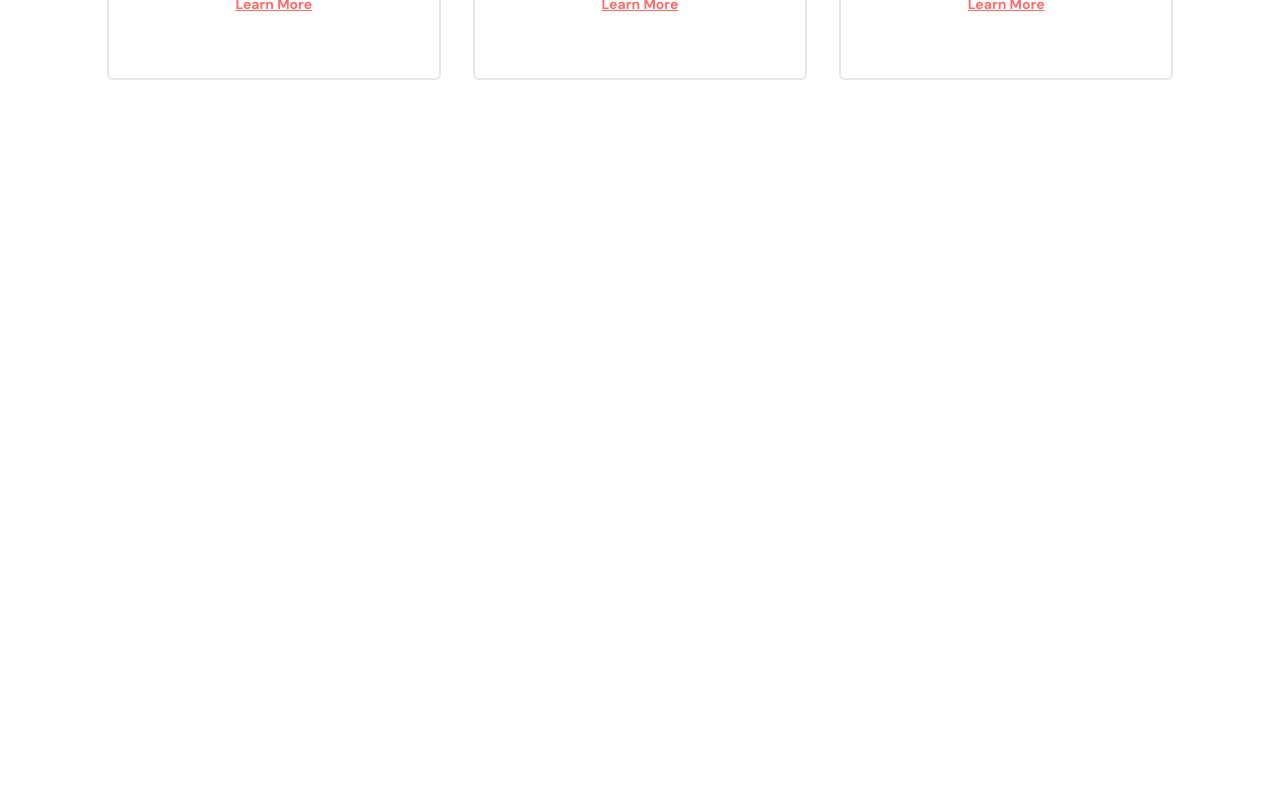
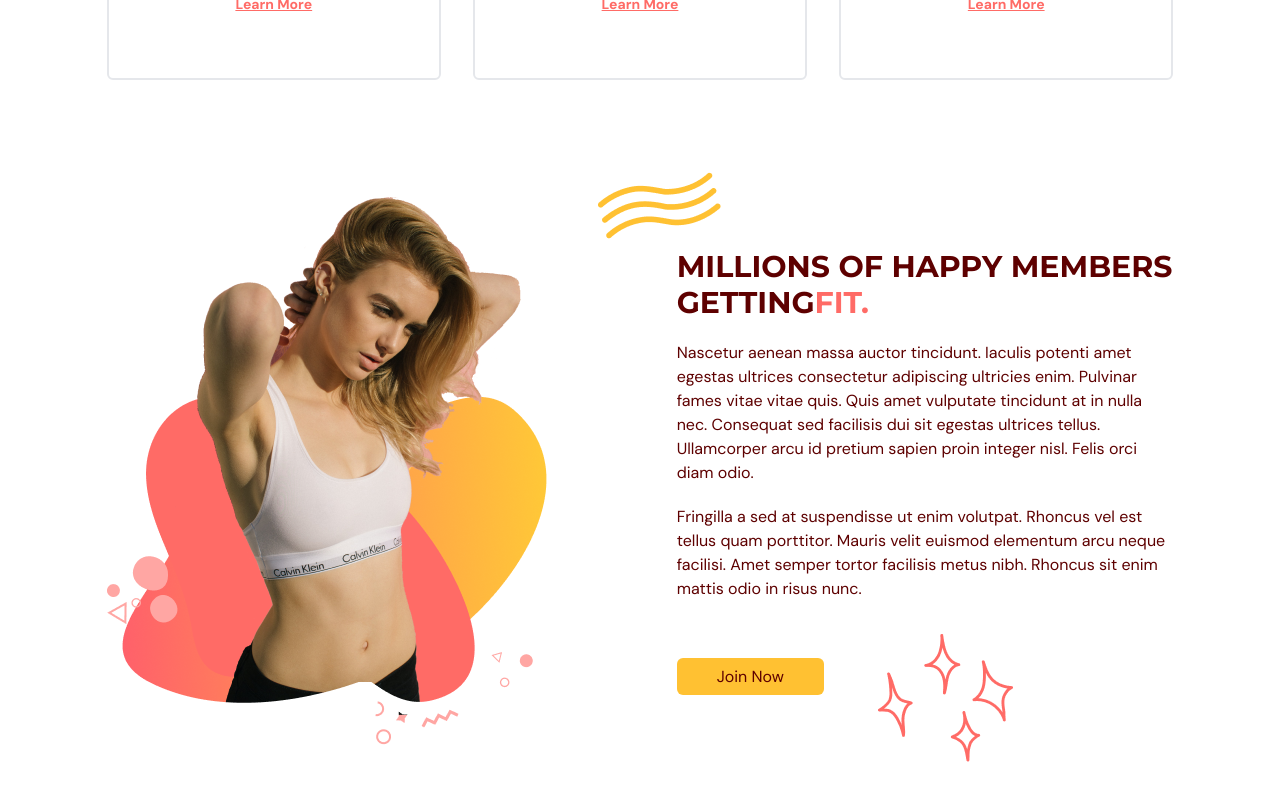
Before and after one commit to linhngkh/react-fitness-landing-page, a React (Vite) app: page / in a window 1280 px wide. Shown: the part 1352-2152 px from the top of the page. Before the commit the page ends 1600 px from the top, so only its background shows below. Built offline with nearby package versions, Linux system fonts and the light colour scheme.

Commit message:
change style css

```diff
--- a/src/scenes/benefits/Benefit.tsx
+++ b/src/scenes/benefits/Benefit.tsx
@@ -1,5 +1,6 @@
 import { SelectedPage } from "@/shared/types";
 import AnchorLink from "react-anchor-link-smooth-scroll";
+import { motion } from "framer-motion";
 
 type Props = {
   icon: JSX.Element;
@@ -8,9 +9,17 @@
   setSelectedPage: (value: SelectedPage) => void;
 };
 
+const childVariant = {
+  hidden: { opacity: 0, scale: 0.9 },
+  visible: { opacity: 1, scale: 1 },
+};
+
 const Benefit = ({ icon, title, description, setSelectedPage }: Props) => {
   return (
-    <div className="mt-5 rounded-md border-2 border-gray-100 px-5 py-16 text-center">
+    <motion.div
+      variants={childVariant}
+      className="mt-5 rounded-md border-2 border-gray-100 px-5 py-16 text-center"
+    >
       <div className="mb-4 flex justify-center">
         <div className="rounded-full border-2 border-gray-100 bg-primary-100 p-4">
           {icon}
@@ -25,7 +34,7 @@
       >
         <p>Learn More</p>
       </AnchorLink>
-    </div>
+    </motion.div>
   );
 };
 
--- a/src/scenes/benefits/index.tsx
+++ b/src/scenes/benefits/index.tsx
@@ -7,6 +7,8 @@
 import { motion } from "framer-motion";
 import Htext from "@/shared/Htex";
 import Benefit from "./Benefit";
+import ActionButton from "@/shared/ActionButton";
+import BenefitsPageGraphic from "@/assets/BenefitsPageGraphic.png";
 
 const benefits: Array<BenefitType> = [
   {
@@ -29,6 +31,13 @@
   },
 ];
 
+const container = {
+  hidden: {},
+  visible: {
+    transition: { staggerChildren: 0.2 },
+  },
+};
+
 type Props = {
   setSelectedPage: (value: SelectedPage) => void;
 };
@@ -40,16 +49,32 @@
         onViewportEnter={() => setSelectedPage(SelectedPage.Benefits)}
       >
         {/* header */}
-        <div className="md:my-5 md:w-3/5">
+        <motion.div
+          initial="hidden"
+          whileInView="visible"
+          viewport={{ once: true, amount: 0.5 }}
+          transition={{ duration: 0.5 }}
+          variants={{
+            hidden: { opacity: 0, x: -50 },
+            visible: { opacity: 1, x: 0 },
+          }}
+          className="md:my-5 md:w-3/5"
+        >
           <Htext>MORE THAN JUST GYM.</Htext>
           <p className="my-5 text-sm">
             We provide world class fitness equipment, trainers and classes to
             get you to your ultimate fitness goals with ease. We provide true
             care into each and every member.
           </p>
-        </div>
+        </motion.div>
         {/* benefit */}
-        <div className="mt-5 items-center justify-between gap-8 md:flex">
+        <motion.div
+          initial="hidden"
+          whileInView="visible"
+          viewport={{ once: true, amount: 0.5 }}
+          variants={container}
+          className="mt-5 items-center justify-between gap-8 md:flex"
+        >
           {benefits.map((benefit: BenefitType) => (
             <Benefit
               key={benefit.title}
@@ -59,6 +84,76 @@
               setSelectedPage={setSelectedPage}
             />
           ))}
+        </motion.div>
+
+        {/* graphic and desc */}
+        <div className="mt-16 items-center justify-between gap-20 md:mt-28 md:flex">
+          {/* graphic */}
+          <img
+            src={BenefitsPageGraphic}
+            alt="benefit-graphic"
+            className="mx-auto"
+          />
+          {/* desc */}
+          <div>
+            <div className="relative">
+              <div className="before:absolute before:-left-20 before:-top-20 before:z-[1] before:content-abstractwaves">
+                <motion.div
+                  initial="hidden"
+                  whileInView="visible"
+                  viewport={{ once: true, amount: 0.5 }}
+                  transition={{ duration: 0.5 }}
+                  variants={{
+                    hidden: { opacity: 0, x: 50 },
+                    visible: { opacity: 1, x: 0 },
+                  }}
+                >
+                  <Htext>
+                    MILLIONS OF HAPPY MEMBERS GETTING
+                    <span className="text-primary-500">FIT.</span>
+                  </Htext>
+                </motion.div>
+              </div>
+            </div>
+
+            {/* desc */}
+            <motion.div
+              initial="hidden"
+              whileInView="visible"
+              viewport={{ once: true, amount: 0.5 }}
+              transition={{ delay: 0.2, duration: 0.5 }}
+              variants={{
+                hidden: { opacity: 0, x: -50 },
+                visible: { opacity: 1, x: 0 },
+              }}
+            >
+              <p className="my-5 ">
+                {" "}
+                Nascetur aenean massa auctor tincidunt. Iaculis potenti amet
+                egestas ultrices consectetur adipiscing ultricies enim. Pulvinar
+                fames vitae vitae quis. Quis amet vulputate tincidunt at in
+                nulla nec. Consequat sed facilisis dui sit egestas ultrices
+                tellus. Ullamcorper arcu id pretium sapien proin integer nisl.
+                Felis orci diam odio.
+              </p>
+              <p className="mb-5">
+                {" "}
+                Fringilla a sed at suspendisse ut enim volutpat. Rhoncus vel est
+                tellus quam porttitor. Mauris velit euismod elementum arcu neque
+                facilisi. Amet semper tortor facilisis metus nibh. Rhoncus sit
+                enim mattis odio in risus nunc.
+              </p>
+            </motion.div>
+
+            {/* button */}
+            <div className="relative mt-16">
+              <div className="before:absolute before:-bottom-20 before:right-40 before:z-[-1] before:content-sparkles">
+                <ActionButton setSelectedPage={setSelectedPage}>
+                  Join Now
+                </ActionButton>
+              </div>
+            </div>
+          </div>
         </div>
       </motion.div>
     </section>
--- a/src/scenes/navbar/Link.tsx
+++ b/src/scenes/navbar/Link.tsx
@@ -16,8 +16,8 @@
       href={`#${lowerCasePage}`}
       onClick={() => setSelectedPage(lowerCasePage)}
       className={`${
-        selectedPage === lowerCasePage
-      } ? "text-primary-500" : "" transition duration-500 hover:text-primary-300`}
+        selectedPage === lowerCasePage ? "text-primary-500" : ""
+      } transition duration-500 hover:text-primary-300`}
     >
       {page}
     </AnchorLink>
--- a/src/scenes/navbar/index.tsx
+++ b/src/scenes/navbar/index.tsx
@@ -52,6 +52,7 @@
                     setSelectedPage={setSelectedPage}
                   />
                 </div>
+
                 <div className={`${flexBetween} gap-8`}>
                   <p>Sign In</p>
                   <ActionButton setSelectedPage={setSelectedPage}>
@@ -64,7 +65,7 @@
                 className="rounded-full bg-secondary-500 p-2"
                 onClick={() => setIsMenuToggled(!isMenuToggled)}
               >
-                <Bars3Icon className="h-6 w-5 text-white" />
+                <Bars3Icon className="h-6 w-6 text-white" />
               </button>
             )}
           </div>
```
